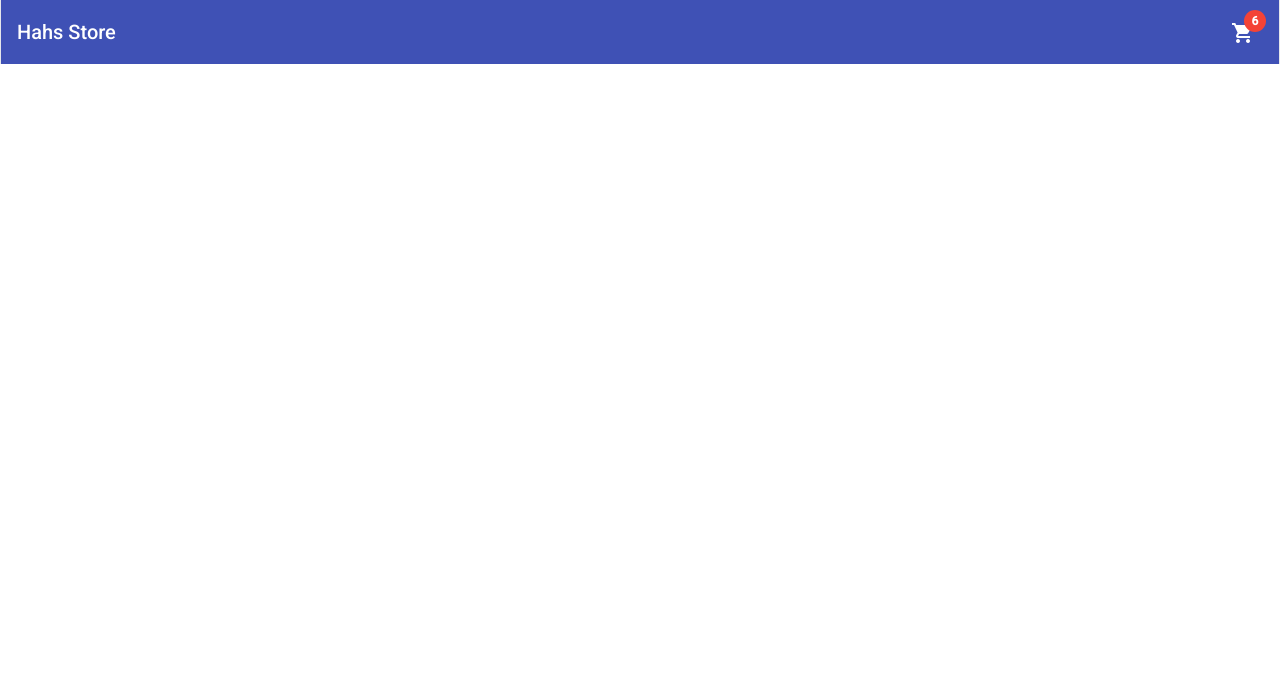
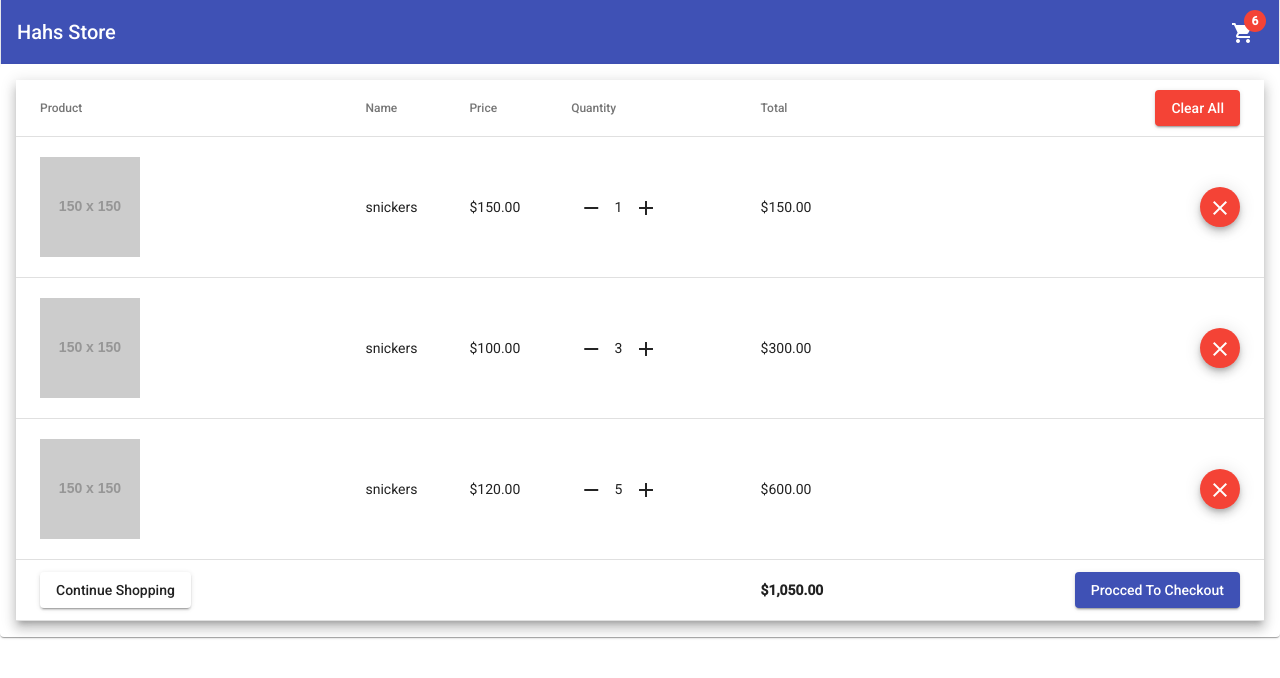
Before and after one commit to hahs-92/store-angular-FCC, an Angular app: page /cart in a window 1280 px wide. Before the commit this address led to /. Shown: the top 678 px of the page. Built offline with nearby package versions, Linux system fonts and the light colour scheme.

Commit message:
added: cart page

```diff
--- a/src/app/app-routing.module.ts
+++ b/src/app/app-routing.module.ts
@@ -1,11 +1,16 @@
 import { NgModule } from "@angular/core";
 import { RouterModule, Routes } from "@angular/router";
+import { CartComponent } from "./pages/cart/cart.component";
 import { HomeComponent } from "./pages/home/home.component";
 
 const routes: Routes = [
   {
     path: "home",
     component: HomeComponent,
+  },
+  {
+    path: "cart",
+    component: CartComponent,
   },
   {
     path: "",
--- a/src/app/app.module.ts
+++ b/src/app/app.module.ts
@@ -23,9 +23,10 @@ import { HomeComponent } from "./pages/home/home.component";
 import { ProductsHeaderComponent } from './pages/home/components/products-header/products-header.component';
 import { FiltersComponent } from './pages/home/components/filters/filters.component';
 import { ProductBoxComponent } from './pages/home/components/product-box/product-box.component';
+import { CartComponent } from './pages/cart/cart.component';
 
 @NgModule({
-  declarations: [AppComponent, HeaderComponent, HomeComponent, ProductsHeaderComponent, FiltersComponent, ProductBoxComponent],
+  declarations: [AppComponent, HeaderComponent, HomeComponent, ProductsHeaderComponent, FiltersComponent, ProductBoxComponent, CartComponent],
   imports: [
     BrowserModule,
     AppRoutingModule,
--- /dev/null
+++ b/src/app/pages/cart/cart.component.html
@@ -0,0 +1,88 @@
+<mat-card class="max-w-7x1 mx-auto" *ngIf="cart.items.length">
+  <table mat-table [dataSource]="dataSource" class="mat-elevation-z8 w-full">
+    <ng-container matColumnDef="product">
+      <th mat-header-cell *matHeaderCellDef>Product</th>
+      <td mat-cell *matCellDef="let element">
+        <img
+          class="w-[100px] my-5"
+          src="{{ element.product }}"
+          alt="{{ element.name }}"
+        />
+      </td>
+      <td mat-footer-cell *matFooterCellDef>
+        <button mat-raised-button routerLink="/home">Continue Shopping</button>
+      </td>
+    </ng-container>
+
+    <ng-container matColumnDef="name">
+      <th mat-header-cell *matHeaderCellDef>Name</th>
+      <td mat-cell *matCellDef="let element">
+        <span class="truncate block max-w-xs">{{ element.name }}</span>
+      </td>
+      <td mat-footer-cell *matFooterCellDef></td>
+    </ng-container>
+
+    <ng-container matColumnDef="price">
+      <th mat-header-cell *matHeaderCellDef>Price</th>
+      <td mat-cell *matCellDef="let element">
+        {{ element.price | currency }}
+      </td>
+      <td mat-footer-cell *matFooterCellDef></td>
+    </ng-container>
+
+    <ng-container matColumnDef="quantity">
+      <th mat-header-cell *matHeaderCellDef>Quantity</th>
+      <td mat-cell *matCellDef="let element">
+        <button mat-icon-button>
+          <mat-icon>remove</mat-icon>
+        </button>
+        {{ element.quantity }}
+        <button mat-icon-button>
+          <mat-icon>add</mat-icon>
+        </button>
+      </td>
+      <td mat-footer-cell *matFooterCellDef></td>
+    </ng-container>
+
+    <ng-container matColumnDef="total">
+      <th mat-header-cell *matHeaderCellDef>Total</th>
+      <td mat-cell *matCellDef="let element">
+        {{ element.quantity * element.price | currency }}
+      </td>
+      <td mat-footer-cell *matFooterCellDef>
+        <span class="font-bold py-5 block">{{
+          getTotal(cart.items) | currency
+        }}</span>
+      </td>
+    </ng-container>
+
+    <ng-container matColumnDef="action">
+      <th mat-header-cell *matHeaderCellDef>
+        <button mat-raised-button color="warn" class="float-right">
+          Clear All
+        </button>
+      </th>
+      <td mat-cell *matCellDef="let element">
+        <button mat-mini-fab color="warn" class="float-right">
+          <mat-icon>close</mat-icon>
+        </button>
+      </td>
+      <td mat-footer-cell *matFooterCellDef>
+        <button mat-raised-button color="primary" class="float-right">
+          Procced To Checkout
+        </button>
+      </td>
+    </ng-container>
+
+    <tr mat-header-row *matHeaderRowDef="displayColumns"></tr>
+    <tr mat-row *matRowDef="let row; columns: displayColumns"></tr>
+    <tr mat-footer-row *matFooterRowDef="displayColumns"></tr>
+  </table>
+</mat-card>
+
+<mat-card class="max-w-7x1 mx-auto" *ngIf="!cart.items.length">
+  <p>
+    Your Card is empty
+    <button mat-raised-button routerLink="/home">Start shopping</button>
+  </p>
+</mat-card>
--- /dev/null
+++ b/src/app/pages/cart/cart.component.ts
@@ -0,0 +1,56 @@
+import { Component, OnInit } from "@angular/core";
+import { Cart, CartItem } from "../../models/cart.model";
+
+@Component({
+  selector: "app-cart",
+  templateUrl: "./cart.component.html",
+})
+export class CartComponent implements OnInit {
+  cart: Cart = {
+    items: [
+      {
+        id: 1,
+        name: "snickers",
+        product: "https://via.placeholder.com/150",
+        price: 150,
+        quantity: 1,
+      },
+      {
+        id: 2,
+        name: "snickers",
+        product: "https://via.placeholder.com/150",
+        price: 100,
+        quantity: 3,
+      },
+      {
+        id: 3,
+        name: "snickers",
+        product: "https://via.placeholder.com/150",
+        price: 120,
+        quantity: 5,
+      },
+    ],
+  };
+
+  dataSource: Array<CartItem> = [];
+  displayColumns: Array<string> = [
+    "product",
+    "name",
+    "price",
+    "quantity",
+    "total",
+    "action",
+  ];
+
+  constructor() {}
+
+  ngOnInit(): void {
+    this.dataSource = this.cart.items;
+  }
+
+  getTotal(items: Array<CartItem>): number {
+    return items
+      .map((item) => item.price * item.quantity)
+      .reduce((prev, current) => prev + current, 0);
+  }
+}
```
Also changed, not shown: src/app/models/cart.model.ts (added, +11 -0 lines).
